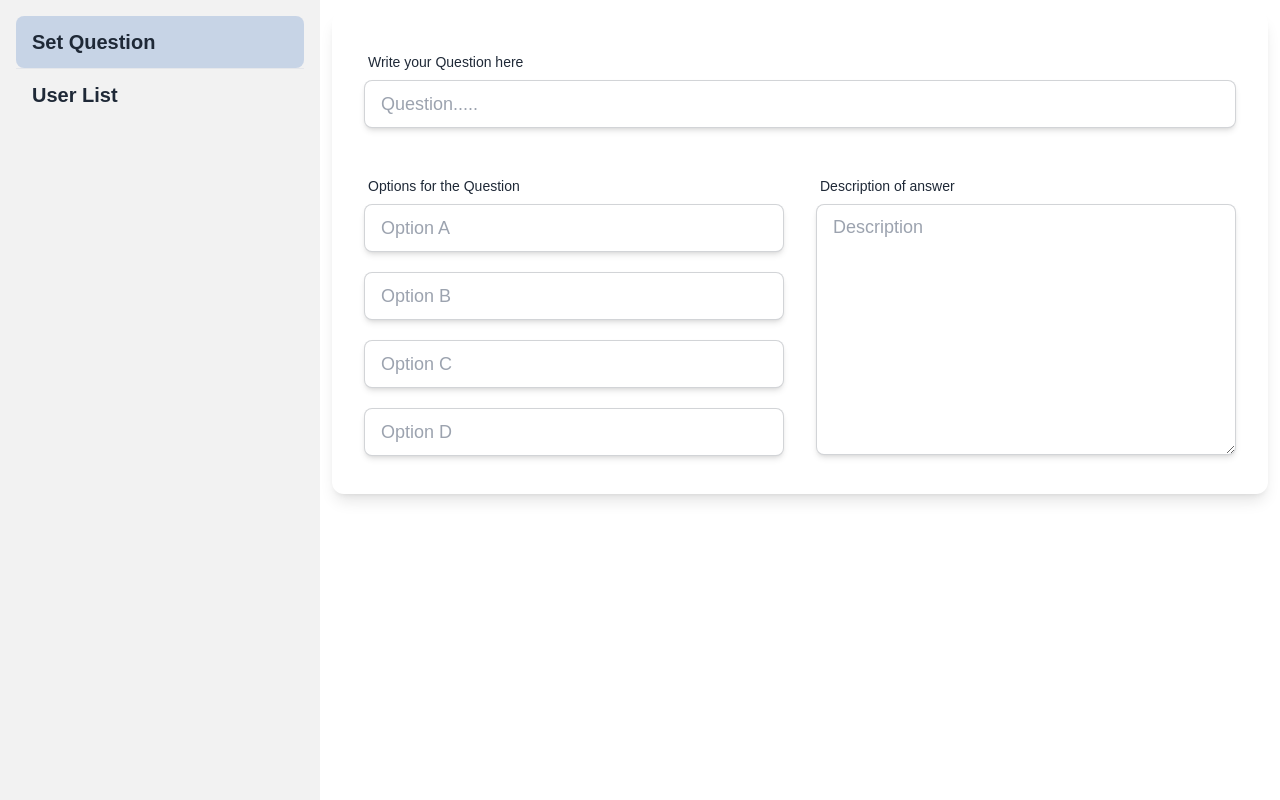
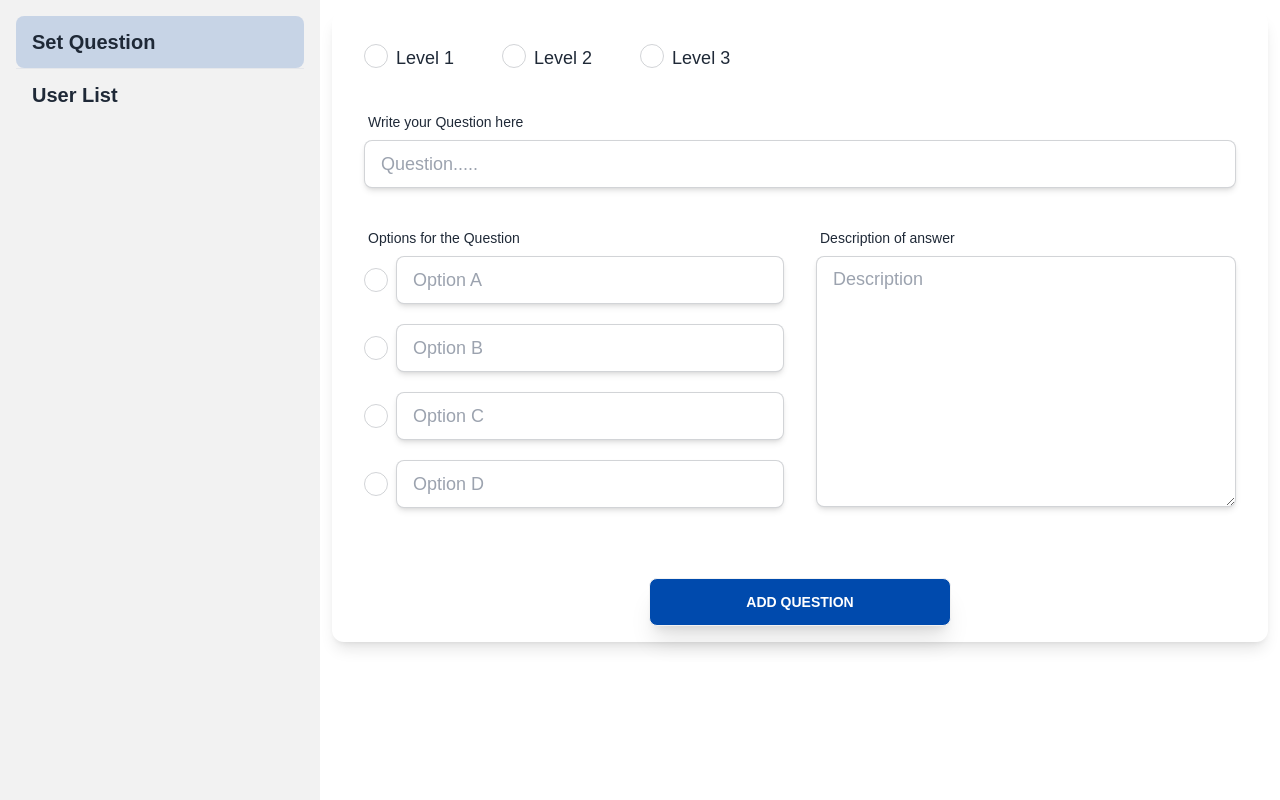
Before and after one commit to assraf-nur-p2m/Self-Assessment-Portal, a React (Vite) app: page /dashboard in a window 1280 px wide. Built offline with nearby package versions, Linux system fonts and the light colour scheme.

Commit message:
dashboard complete

```diff
--- a/src/Components/Admin/SetQuestion.jsx
+++ b/src/Components/Admin/SetQuestion.jsx
@@ -3,19 +3,60 @@ import React from "react";
 export default function SetQuestion() {
   return (
     <div className="p-2 shadow-lg rounded-xl">
+      <form action="">
         <div className="p-2">
+          <div className="flex items-center p-4">
+            <div className="mr-12 flex">
+              <input
+                type="radio"
+                id="level1"
+                name="questionLevel"
+                value="Level 1"
+                className="mr-2 radio"
+              />
+              <label htmlFor="level1" className="label-text text-lg">
+                Level 1
+              </label>
+            </div>
+            <div className="mr-12 flex">
+              <input
+                type="radio"
+                id="level2"
+                name="questionLevel"
+                value="Level 2"
+                className="mr-2 radio"
+              />
+              <label htmlFor="level2" className="label-text text-lg">
+                Level 2
+              </label>
+            </div>
+            <div className="flex">
+              <input
+                type="radio"
+                id="level3"
+                name="questionLevel"
+                value="Level 3"
+                className="mr-2 radio"
+              />
+              <label htmlFor="level3" className="label-text text-lg">
+                Level 3
+              </label>
+            </div>
+          </div>
+
           <div className="form-control p-4">
             <label className="label mb-0">
               <span className="label-text mb-0">Write your Question here </span>
             </label>
             <input
+              name="question"
               type="text"
               placeholder="Question....."
               className="input input-bordered w-12/12 mt-0 shadow-md text-lg"
             />
           </div>
 
-        <div className="mt-2">
+          <div className="">
             <div className="grid grid-cols-2">
               <div className="p-4">
                 <label className="label mb-0">
@@ -24,30 +65,69 @@ export default function SetQuestion() {
                   </span>
                 </label>
                 <div className="grid grid-cols-1 gap-5">
+                  <div className="flex items-center">
                     <input
+                      type="radio"
+                      id="optionA"
+                      name="option"
+                      value="Option A"
+                      className="mr-2 radio"
+                    />
+                    <input
+                      name="optionA"
                       type="text"
                       placeholder="Option A"
-                  className="input input-bordered w-12/12 mt-0 shadow-md text-lg"
+                      className="input input-bordered w-full mt-0 shadow-md text-lg"
+                    />
+                  </div>
+                  <div className="flex items-center">
+                    <input
+                      type="radio"
+                      id="optionB"
+                      name="option"
+                      value="Option B"
+                      className="mr-2 radio"
                     />
                     <input
+                      name="optionB"
                       type="text"
                       placeholder="Option B"
-                  className="input input-bordered w-12/12 mt-0 shadow-md text-lg"
+                      className="input input-bordered w-full mt-0 shadow-md text-lg"
+                    />
+                  </div>
+                  <div className="flex items-center">
+                    <input
+                      type="radio"
+                      id="optionC"
+                      name="option"
+                      value="Option C"
+                      className="mr-2 radio"
                     />
                     <input
+                      name="optionC"
                       type="text"
                       placeholder="Option C"
-                  className="input input-bordered w-12/12 mt-0 shadow-md text-lg"
+                      className="input input-bordered w-full mt-0 shadow-md text-lg"
+                    />
+                  </div>
+                  <div className="flex items-center">
+                    <input
+                      type="radio"
+                      id="optionD"
+                      name="option"
+                      value="Option D"
+                      className="mr-2 radio"
                     />
                     <input
+                      name="optionD"
                       type="text"
                       placeholder="Option D"
-                  className="input input-bordered w-12/12 mt-0 shadow-md text-lg"
+                      className="input input-bordered w-full mt-0 shadow-md text-lg"
                     />
                   </div>
                 </div>
-            <div>
-              <div className="p-4 h-full">
+              </div>
+              <div className="p-4">
                 <label className="label mb-0">
                   <span className="label-text mb-0">Description of answer</span>
                 </label>
@@ -55,12 +135,20 @@ export default function SetQuestion() {
                 <textarea
                   className="textarea textarea-bordered w-full h-[15.7rem] shadow-md text-lg"
                   placeholder="Description"
+                  name="description"
                 ></textarea>
               </div>
             </div>
+            <div className="w-full text-center mt-12">
+              <input
+                className="btn text-white bg-[#004aad] px-24 shadow-xl"
+                value="Add Question"
+                type="submit"
+              />
             </div>
           </div>
         </div>
+      </form>
     </div>
   );
 }
```
Lines whose indentation alone changed are shown as unchanged.
